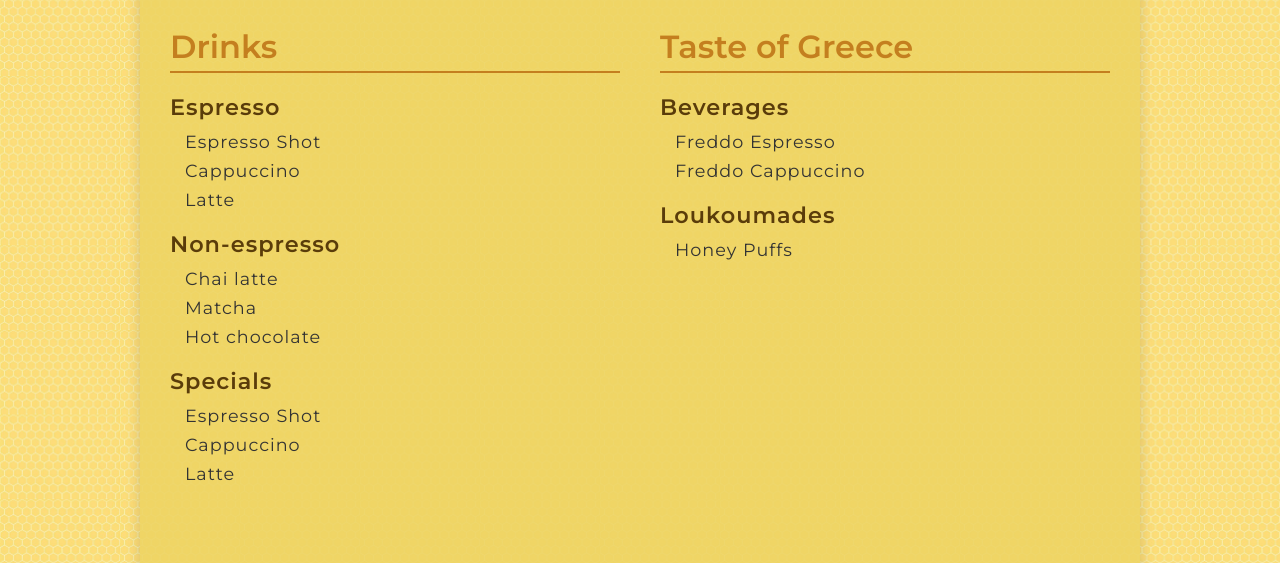
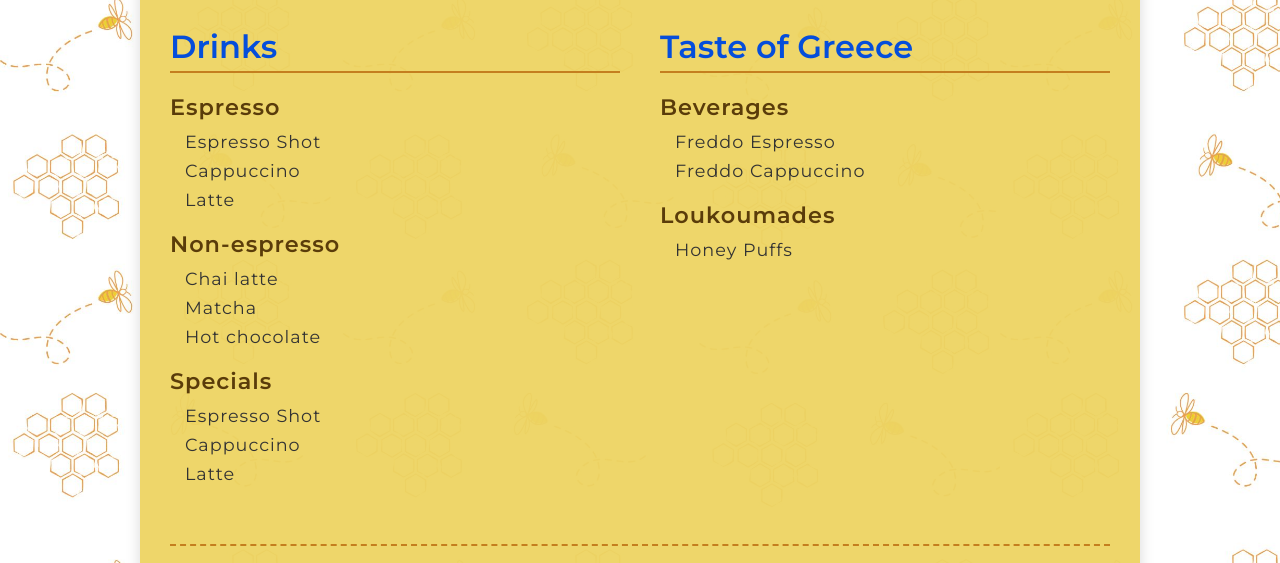
Before and after one commit to Cazmanian/Meli-Cafe, a plain HTML site: page Meli-Cafe/menu.html in a window 1280 px wide. Shown: the part 178-741 px from the top of the page. Drawn offline with Linux system fonts and the light colour scheme; a web font is replaced by a local one.

Commit message:
background

```diff
--- a/Meli-Cafe/menu.html
+++ b/Meli-Cafe/menu.html
@@ -73,6 +73,7 @@
                             </ul>
                         </div>
                     </div>
+                </div>
                     <div class="extras">
                         <div class="extras-box">
                             <h3>Flavors</h3>
@@ -81,7 +82,6 @@
                                 <li>Caramel*</li>
                                 <li>Hazelnut</li>
                             </ul>
-                            <p class="tiny-text">* - housemade</p>
                         </div>
 
                         <div class="extras-box">
@@ -93,9 +93,10 @@
                                 <li>Honey</li>
                             </ul>
                         </div>
-                </div>
-            </div>
-            </section>
+
+                    </div>
+                </section>
+                <p class="tiny-text">* - housemade</p>
             </div>
     </body>
     </main>
--- a/Meli-Cafe/style.css
+++ b/Meli-Cafe/style.css
@@ -12,8 +12,8 @@
 /* Background with honeycombs on edges */
 body {
     font-family: "Montserrat", "Arial", sans-serif;
-    background: url(images/honeycomb.jpeg);
-    background-size: 120px;
+    background: url(images/honeycomb.jpg);
+    background-size: 1000px;
     color: #333;
     padding-top: 80px;
 }
@@ -22,7 +22,7 @@ body {
   max-width: 1000px;
   margin: 0 auto;
   padding: 30px;
-  background: rgba(238, 212, 98, 0.85); /* soft opaque honey-yellow */
+  background: rgba(238, 212, 98, 0.95); /* soft opaque honey-yellow */
   border-radius: 10px;
   box-shadow: 0 4px 15px rgba(0,0,0,0.15);
 }
@@ -165,7 +165,7 @@ footer a {
 .menu-section h2 {
   font-size: 2rem;
   font-family: 'Montserrat', Cambria, sans-serif;
-  color: #c47f1f;
+  color: #054edb;
   margin-bottom: 15px;
   border-bottom: 2px solid #c47f1f;
   padding-bottom: 5px;
```
Also changed, not shown: Meli-Cafe/images/honeycomb.jpeg (deleted), Meli-Cafe/images/honeycomb.jpg (added), Meli-Cafe/images/honeycombpng.png (added).
